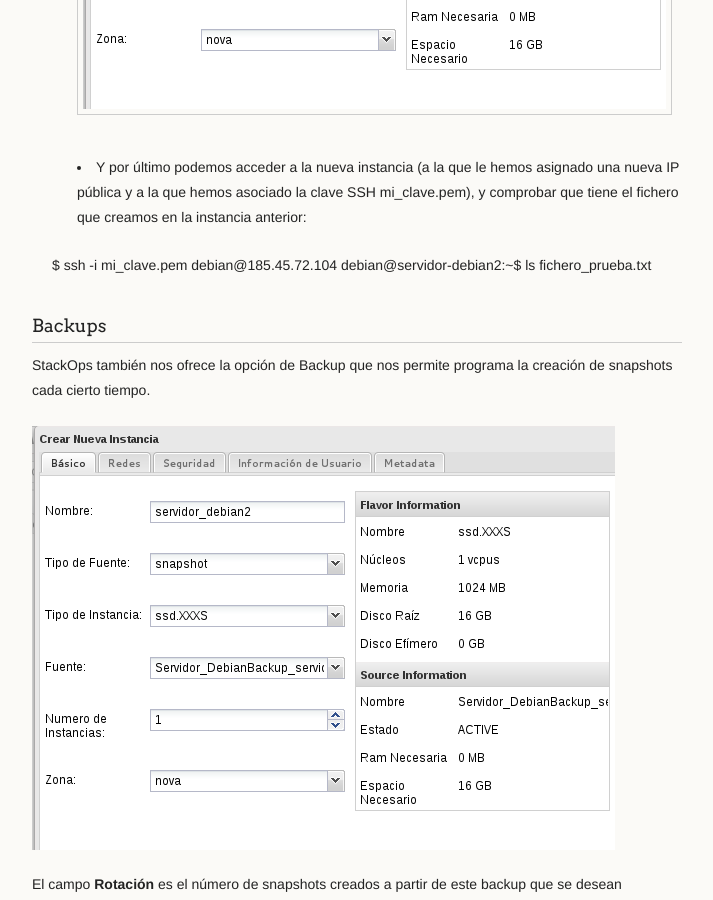
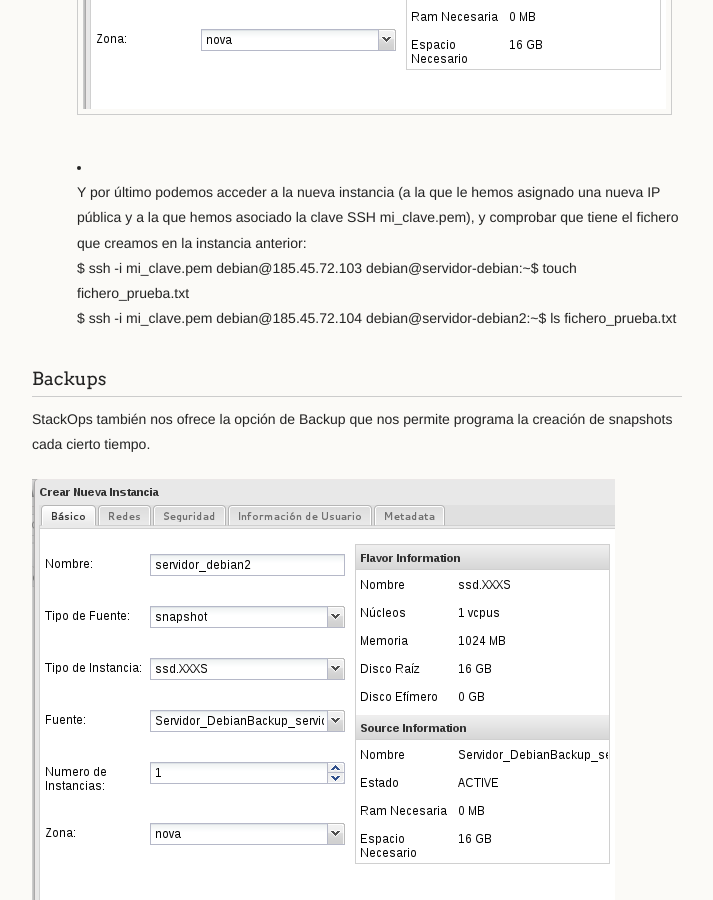
Before and after one commit to iesgn/cloud2, a Jekyll site: the page built from curso/u2/demo3.md, in a window 1280 px wide and 900 px high, scrolled down 1775 px. Shown: the whole window, without its empty margins (278-991 px from the left). Built offline with Jekyll 4.4.1, drawn with Linux system fonts in a browser that asks for light colours.

Commit message:
Cambio menor

```diff
--- a/curso/u2/demo3.md
+++ b/curso/u2/demo3.md
@@ -27,10 +27,13 @@ En cualquier momento puedo crear una instantánea de una instancia, con lo que s
 	![snapshot](img/demo3_4.png)
 	* Y por último podemos acceder a la nueva instancia (a la que le hemos asignado una nueva IP pública y a la que hemos asociado la clave SSH mi_clave.pem), y comprobar que tiene el fichero que creamos en la instancia anterior:
 
-	$ ssh -i mi_clave.pem debian@185.45.72.104
-	debian@servidor-debian2:~$ ls
-	fichero_prueba.txt
 
+		$ ssh -i mi_clave.pem debian@185.45.72.103
+		debian@servidor-debian:~$ touch fichero_prueba.txt
+
+		$ ssh -i mi_clave.pem debian@185.45.72.104
+		debian@servidor-debian2:~$ ls
+		fichero_prueba.txt
 
 ### Backups
 
```
